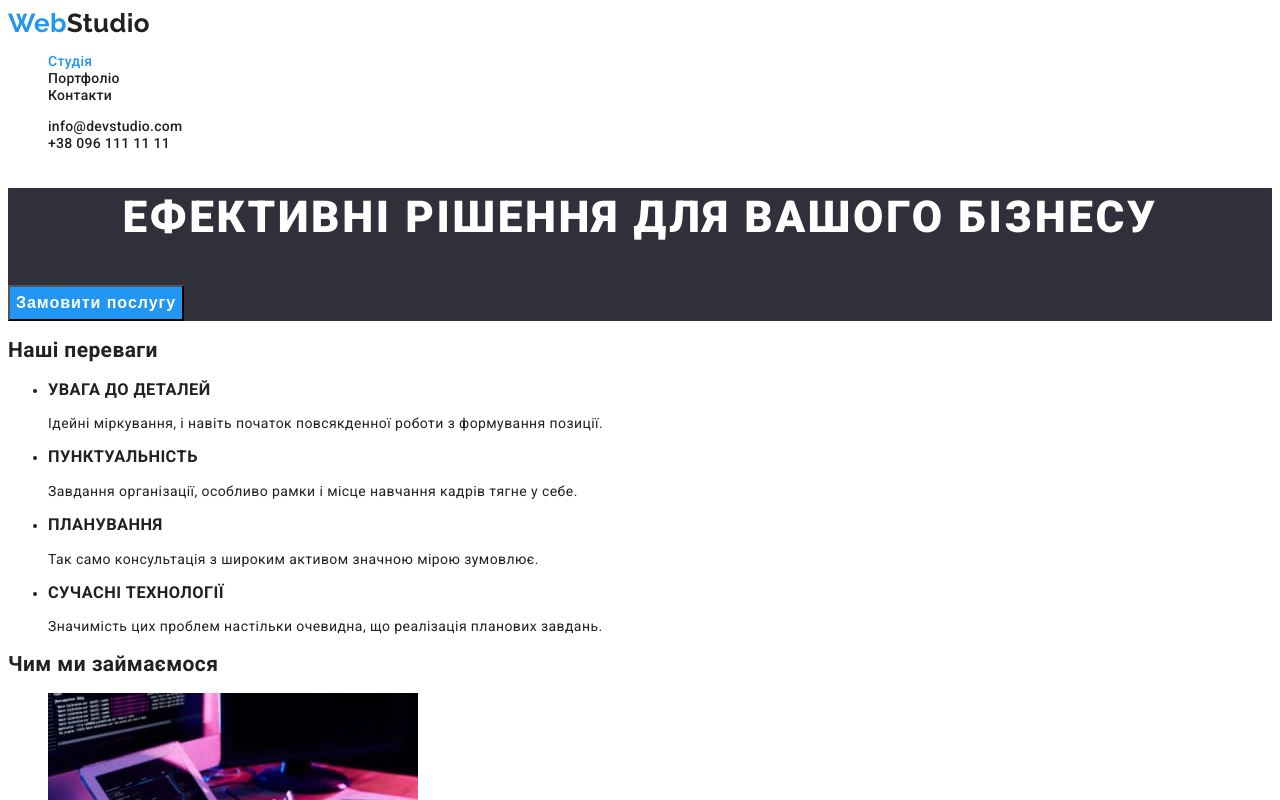
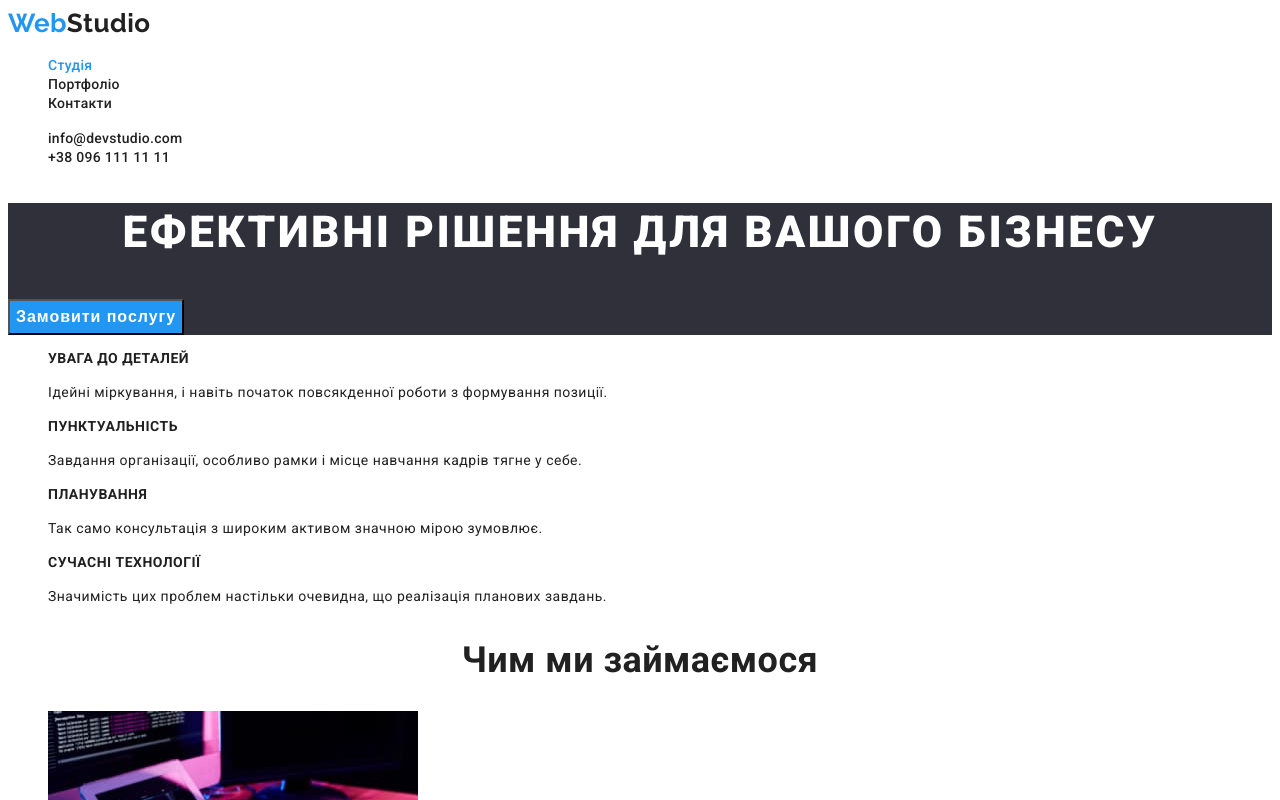
Before and after one commit to DisRachik/goit-markup-hw-08, a plain HTML site: page index.html in a window 1280 px wide. Shown: the top 800 px of the page. Drawn offline with Linux system fonts and the light colour scheme.

Commit message:
feat: text styling for the sections advantages and work

```diff
--- a/css/styles.css
+++ b/css/styles.css
@@ -8,11 +8,18 @@
 
 body {
   font-family: 'Roboto', sans-serif;
-  font-size: 14px;
   color: var(--prime-color);
   letter-spacing: 0.03em;
 
   background-color: var(--primary-white-color);
+}
+
+/* Generic class selectors */
+.list {
+  list-style: none;
+}
+.no-underlining {
+  text-decoration: none;
 }
 
 /* Logo */
@@ -22,7 +29,6 @@ body {
   font-weight: 700;
   font-size: 26px;
   line-height: 1.2;
-  text-decoration: none;
 }
 .logo > span {
   color: var(--accent-color);
@@ -48,10 +54,6 @@ body {
   color: var(--accent-color);
 }
 
-.list {
-  list-style: none;
-}
-
 /* Hero */
 .hero {
   background-color: var(--background-black-color);
@@ -66,6 +68,27 @@ body {
   text-transform: uppercase;
 }
 
+/* Sections */
+.section-title {
+  font-size: 36px;
+  line-height: 1.17;
+  text-align: center;
+}
+.section-title.hidden {
+  display: none;
+}
+
+/* Advantages */
+.advantages-title {
+  font-size: 14px;
+  line-height: 1.14;
+  text-transform: uppercase;
+}
+.advantages-text {
+  font-size: 14px;
+  line-height: 1.71;
+}
+
 /* Button */
 .btn {
   background-color: var(--accent-color);
@@ -75,4 +98,6 @@ body {
   font-size: 16px;
   line-height: 1.88;
   letter-spacing: 0.06em;
+
+  cursor: pointer;
 }
--- a/index.html
+++ b/index.html
@@ -16,7 +16,7 @@
   <body>
     <header>
       <!-- Лого -->
-      <a class="logo" href="./index.html" lang="en"><span>Web</span>Studio</a>
+      <a class="logo no-underlining" href="./index.html" lang="en"><span>Web</span>Studio</a>
       <!-- Навігація -->
       <nav>
         <ul class="site-nav list">
@@ -39,31 +39,31 @@
         <button class="btn" type="button">Замовити послугу</button>
       </section>
       <!-- Секція переваги -->
-      <section>
-        <h2>Наші переваги</h2>
-        <ul>
+      <section class="section">
+        <h2 class="section-title hidden">Наші переваги</h2>
+        <ul class="advantages-list list">
           <li>
-            <h3>УВАГА ДО ДЕТАЛЕЙ</h3>
-            <p>Ідейні міркування, і навіть початок повсякденної роботи з формування позиції.</p>
+            <h3 class="advantages-title">УВАГА ДО ДЕТАЛЕЙ</h3>
+            <p class="advantages-text">Ідейні міркування, і навіть початок повсякденної роботи з формування позиції.</p>
           </li>
           <li>
-            <h3>ПУНКТУАЛЬНІСТЬ</h3>
-            <p>Завдання організації, особливо рамки і місце навчання кадрів тягне у себе.</p>
+            <h3 class="advantages-title">ПУНКТУАЛЬНІСТЬ</h3>
+            <p class="advantages-text">Завдання організації, особливо рамки і місце навчання кадрів тягне у себе.</p>
           </li>
           <li>
-            <h3>ПЛАНУВАННЯ</h3>
-            <p>Так само консультація з широким активом значною мірою зумовлює.</p>
+            <h3 class="advantages-title">ПЛАНУВАННЯ</h3>
+            <p class="advantages-text">Так само консультація з широким активом значною мірою зумовлює.</p>
           </li>
           <li>
-            <h3>СУЧАСНІ ТЕХНОЛОГІЇ</h3>
-            <p>Значимість цих проблем настільки очевидна, що реалізація планових завдань.</p>
+            <h3 class="advantages-title">СУЧАСНІ ТЕХНОЛОГІЇ</h3>
+            <p class="advantages-text">Значимість цих проблем настільки очевидна, що реалізація планових завдань.</p>
           </li>
         </ul>
       </section>
       <!-- Секція чим ми займаємось - робота -->
-      <section>
-        <h2>Чим ми займаємося</h2>
-        <ul>
+      <section class="section">
+        <h2 class="section-title">Чим ми займаємося</h2>
+        <ul class="list">
           <li>
             <img
               src="./images/work/box-1.jpg"
@@ -91,7 +91,7 @@
         </ul>
       </section>
       <!-- Секція - Наша команда -->
-      <section>
+      <section class="section">
         <h2>Наша команда</h2>
         <ul>
           <li>
@@ -135,7 +135,7 @@
 
     <footer>
       <!-- Лого -->
-      <a class="logo" href="./index.html" lang="en"><span>Web</span>Studio</a>
+      <a class="logo no-underlining" href="./index.html" lang="en"><span>Web</span>Studio</a>
       <!-- Контакти веб студії -->
       <address>
         <ul>
```
Also changed, not shown: portfolio.html (+2 -2 lines).
